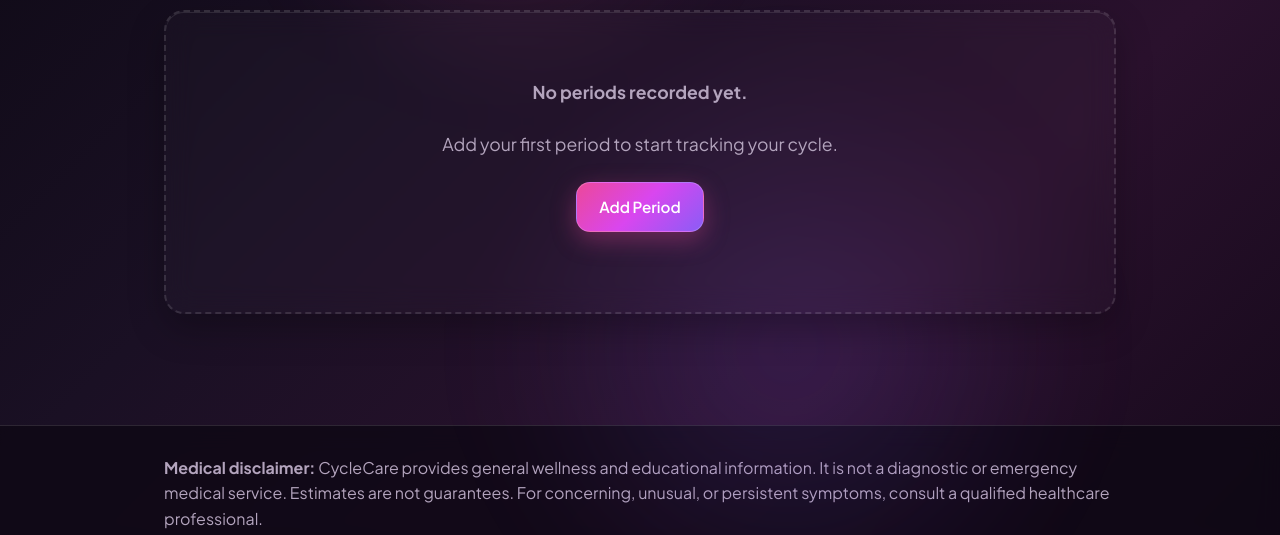
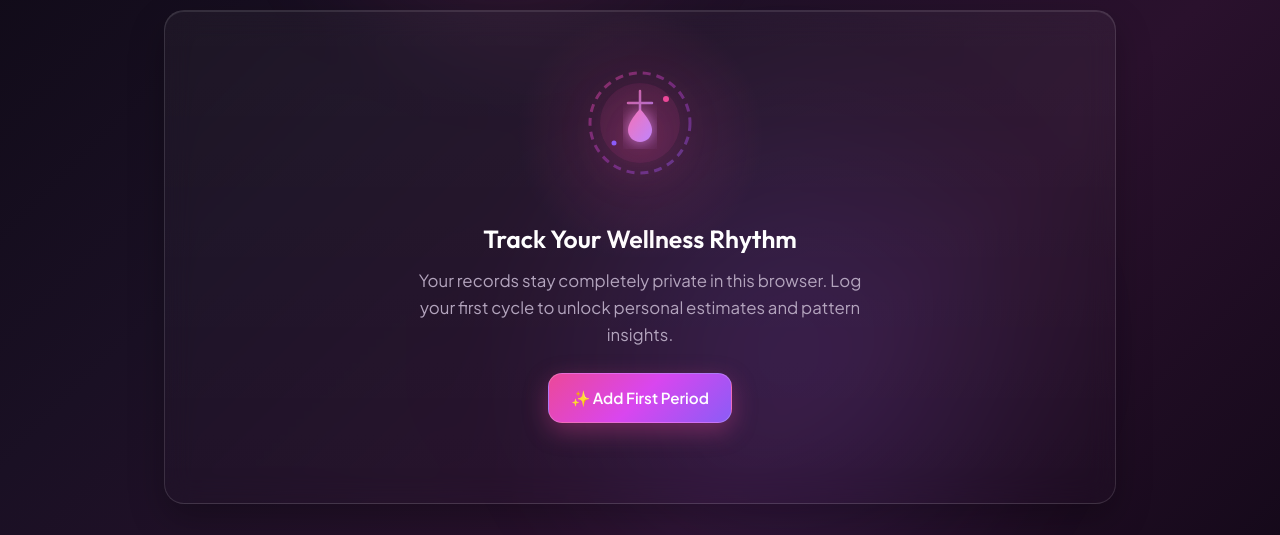
Before and after one commit to Ayesha-Siddiqa-khan/CycleCare, a website: page index.html in a window 1280 px wide. Shown: the part 252-787 px from the top of the page. Drawn offline with Linux system fonts and the light colour scheme.

Commit message:
feat(ui): add animated glowing SVG graphics and refined hero typography to empty states

```diff
--- a/index.html
+++ b/index.html
@@ -38,9 +38,36 @@
       <h1>Your Cycle</h1>
 
       <div id="dash-empty" class="card empty" hidden>
-        <p><strong>No periods recorded yet.</strong></p>
-        <p>Add your first period to start tracking your cycle.</p>
-        <p><a class="btn btn-primary" href="#/periods/new">Add Period</a></p>
+        <div class="empty-graphic">
+          <svg width="120" height="120" viewBox="0 0 120 120" fill="none" xmlns="http://www.w3.org/2000/svg">
+            <defs>
+              <linearGradient id="circleGrad" x1="0%" y1="0%" x2="100%" y2="100%">
+                <stop offset="0%" stop-color="#ec4899" stop-opacity="0.8"/>
+                <stop offset="50%" stop-color="#d946ef" stop-opacity="0.6"/>
+                <stop offset="100%" stop-color="#8b5cf6" stop-opacity="0.7"/>
+              </linearGradient>
+              <linearGradient id="innerGrad" x1="0%" y1="0%" x2="100%" y2="100%">
+                <stop offset="0%" stop-color="#f472b6" />
+                <stop offset="100%" stop-color="#c084fc" />
+              </linearGradient>
+              <filter id="glow" x="-20%" y="-20%" width="140%" height="140%">
+                <feGaussianBlur stdDeviation="8" result="blur" />
+                <feComposite in="SourceGraphic" in2="blur" operator="over" />
+              </filter>
+            </defs>
+            <circle cx="60" cy="60" r="50" stroke="url(#circleGrad)" stroke-width="3" stroke-dasharray="8 6" opacity="0.6" />
+            <circle cx="60" cy="60" r="40" fill="rgba(236, 72, 153, 0.1)" />
+            <!-- Floating Sparkles -->
+            <path d="M60 28 C60 40 60 40 60 52 M48 40 C60 40 60 40 72 40" stroke="url(#innerGrad)" stroke-width="2.5" stroke-linecap="round" opacity="0.8" />
+            <!-- Center Heart / Cycle Drop -->
+            <path d="M60 46 C60 46 72 58 72 67 C72 74 66.5 79 60 79 C53.5 79 48 74 48 67 C48 58 60 46 60 46 Z" fill="url(#innerGrad)" filter="url(#glow)"/>
+            <circle cx="86" cy="36" r="3" fill="#ec4899" />
+            <circle cx="34" cy="80" r="2.5" fill="#8b5cf6" />
+          </svg>
+        </div>
+        <h2>Track Your Wellness Rhythm</h2>
+        <p>Your records stay completely private in this browser. Log your first cycle to unlock personal estimates and pattern insights.</p>
+        <p><a class="btn btn-primary" href="#/periods/new">✨ Add First Period</a></p>
       </div>
 
       <div id="dash-content" hidden>
@@ -166,9 +193,19 @@
     <section id="page-history" class="page" hidden>
       <h1>Cycle History</h1>
       <div id="history-empty" class="card empty" hidden>
-        <p><strong>No periods recorded yet.</strong></p>
-        <p>Add your first period to start tracking your cycle.</p>
-        <p><a class="btn btn-primary" href="#/periods/new">Add Period</a></p>
+        <div class="empty-graphic">
+          <svg width="100" height="100" viewBox="0 0 100 100" fill="none" xmlns="http://www.w3.org/2000/svg">
+            <rect x="20" y="15" width="60" height="70" rx="10" stroke="rgba(255,255,255,0.15)" stroke-width="2" fill="rgba(255,255,255,0.02)"/>
+            <path d="M35 35 H65" stroke="url(#circleGrad)" stroke-width="3" stroke-linecap="round"/>
+            <path d="M35 48 H55" stroke="rgba(255,255,255,0.2)" stroke-width="2" stroke-linecap="round"/>
+            <path d="M35 60 H50" stroke="rgba(255,255,255,0.2)" stroke-width="2" stroke-linecap="round"/>
+            <circle cx="70" cy="70" r="14" fill="url(#innerGrad)" />
+            <path d="M66 70 L69 73 L75 67" stroke="#fff" stroke-width="2" stroke-linecap="round" stroke-linejoin="round"/>
+          </svg>
+        </div>
+        <h2>No Recorded Cycles Yet</h2>
+        <p>Once you log your periods, your complete history, cycle trends, and symptom logs will appear here.</p>
+        <p><a class="btn btn-primary" href="#/periods/new">✨ Add Period</a></p>
       </div>
       <div id="history-list"></div>
     </section>
--- a/styles.css
+++ b/styles.css
@@ -263,20 +263,50 @@ a:hover { color: #fbcfe8; text-decoration: underline; }
 .empty {
   text-align: center;
   padding: 3.5rem 1.5rem;
-  border: 2px dashed rgba(255, 255, 255, 0.12);
+  border: 1px solid rgba(255, 255, 255, 0.12);
   border-radius: var(--radius);
-  background: rgba(255, 255, 255, 0.02);
+  background: linear-gradient(180deg, rgba(255, 255, 255, 0.04) 0%, rgba(255, 255, 255, 0.01) 100%);
+  position: relative;
+  overflow: hidden;
+}
+
+.empty::before {
+  content: "";
+  position: absolute;
+  top: 0;
+  left: 50%;
+  transform: translateX(-50%);
+  width: 250px;
+  height: 250px;
+  background: radial-gradient(circle, rgba(236, 72, 153, 0.15) 0%, rgba(0,0,0,0) 70%);
+  border-radius: 50%;
+  pointer-events: none;
+}
+
+.empty-graphic {
+  margin: 0 auto 1.5rem;
+  display: inline-flex;
+  align-items: center;
+  justify-content: center;
+  filter: drop-shadow(0 10px 20px rgba(236, 72, 153, 0.3));
+  animation: float 4s ease-in-out infinite;
+}
+
+@keyframes float {
+  0%, 100% { transform: translateY(0px); }
+  50% { transform: translateY(-8px); }
 }
 
 .empty p {
-  font-size: 1.1rem;
+  font-size: 1.05rem;
   color: var(--text-muted);
-  max-width: 400px;
+  max-width: 460px;
   margin: 0.6rem auto 1.5rem;
 }
 
 .empty h2 {
-  font-size: 1.45rem;
+  font-size: 1.55rem;
+  margin-top: 0.5rem;
 }
 
 .notice {
```
